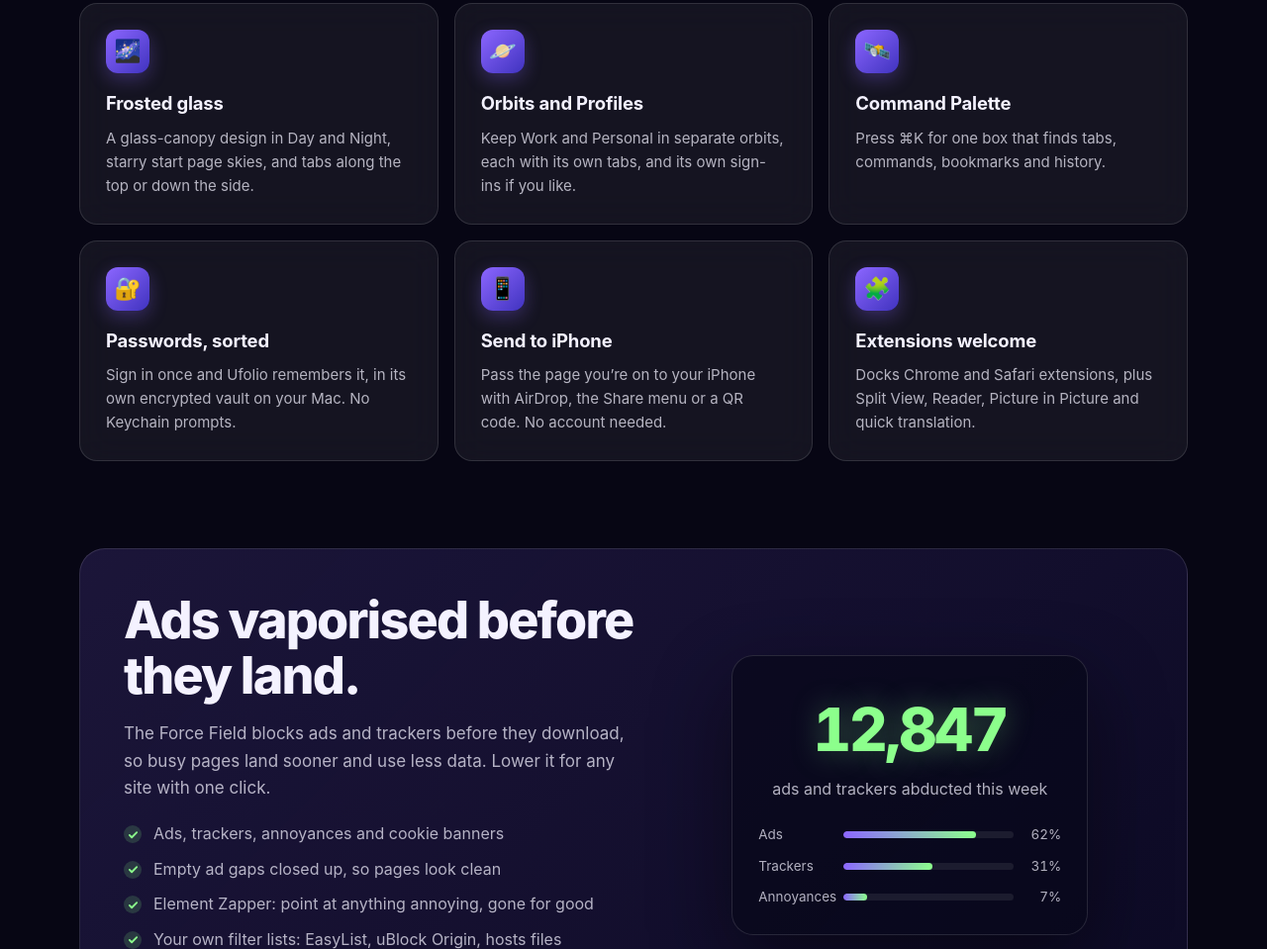
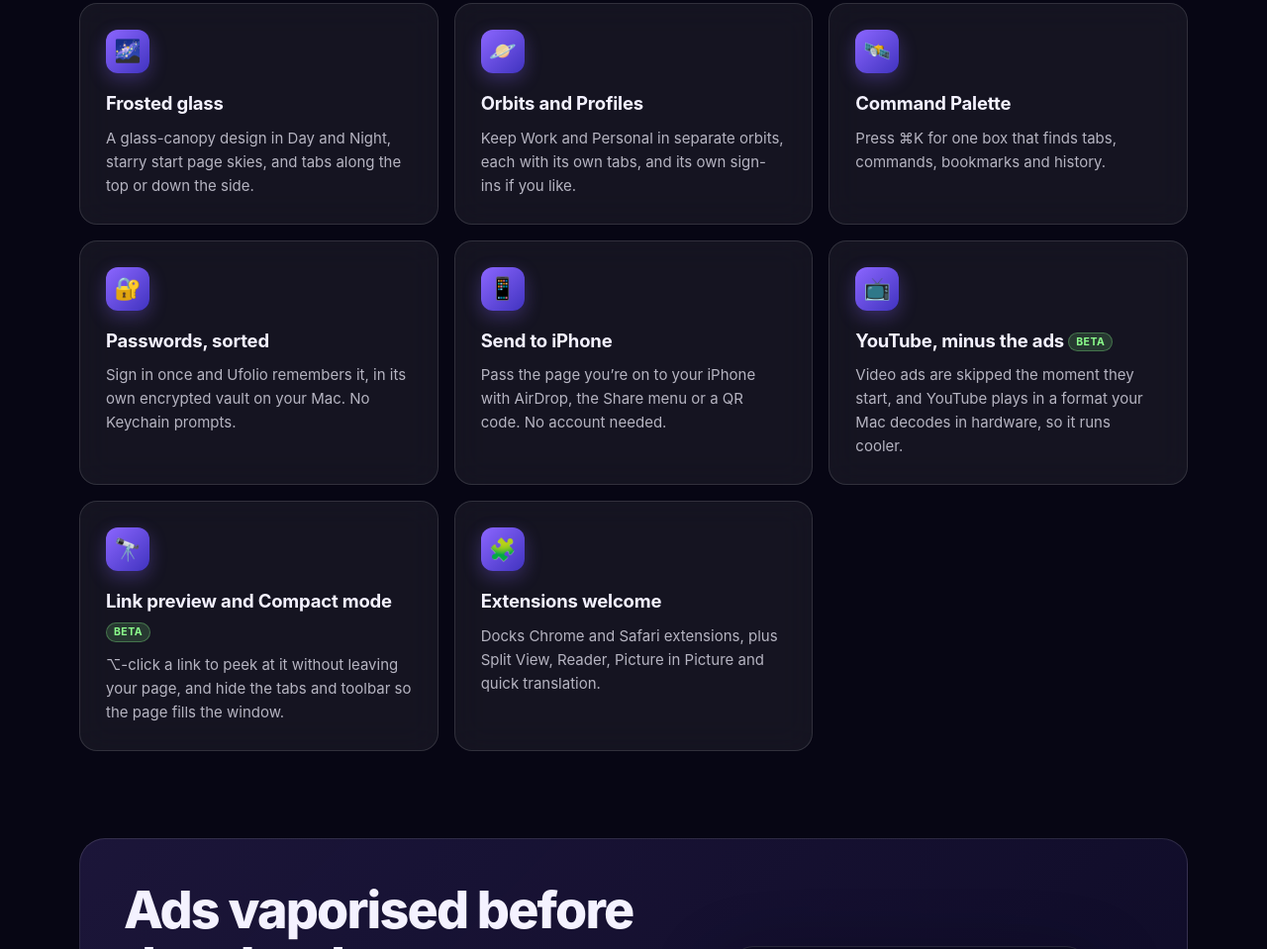
Before and after one commit to danxharvard/UfolioWebsite, a plain HTML site: page index.html in a window 1280 px wide. Shown: the part 1626-2585 px from the top of the page at 99% size. Drawn offline with Linux system fonts and the light colour scheme.

Commit message:
Website: 0.51.9 and beta 0.52 (YouTube without ads, Link preview, Compact mode)
Co-Authored-By: Claude Opus 5.5 <noreply@anthropic.com>

```diff
--- a/index.html
+++ b/index.html
@@ -338,7 +338,7 @@
         </g>
       </svg>
     </div>
-    <a class="pill" href="#features"><span class="dot"></span>New in 0.51: Instant pages and Send to iPhone</a>
+    <a class="pill" href="#features"><span class="dot"></span>Now in beta: YouTube without ads, Link preview and Compact mode</a>
     <p class="eyebrow">A native browser for Mac</p>
     <h1>Browse at warp speed.</h1>
     <p class="lede">Ufolio is a sleek little saucer of a browser. Built on WebKit, the engine behind Safari, with a Force Field that stops ads and trackers before they ever reach your Mac.</p>
@@ -401,6 +401,16 @@
         <div class="icon" aria-hidden="true">📱</div>
         <h3>Send to iPhone</h3>
         <p>Pass the page you’re on to your iPhone with AirDrop, the Share menu or a QR code. No account needed.</p>
+      </article>
+      <article class="card">
+        <div class="icon" aria-hidden="true">📺</div>
+        <h3>YouTube, minus the ads <span class="tag">Beta</span></h3>
+        <p>Video ads are skipped the moment they start, and YouTube plays in a format your Mac decodes in hardware, so it runs cooler.</p>
+      </article>
+      <article class="card">
+        <div class="icon" aria-hidden="true">🔭</div>
+        <h3>Link preview and Compact mode <span class="tag">Beta</span></h3>
+        <p>⌥-click a link to peek at it without leaving your page, and hide the tabs and toolbar so the page fills the window.</p>
       </article>
       <article class="card">
         <div class="icon" aria-hidden="true">🧩</div>
```
